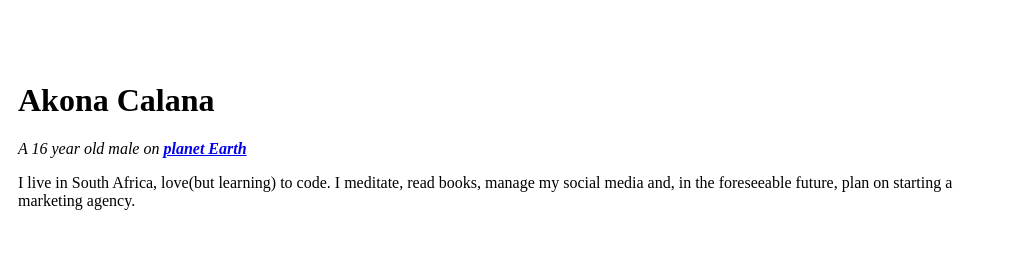
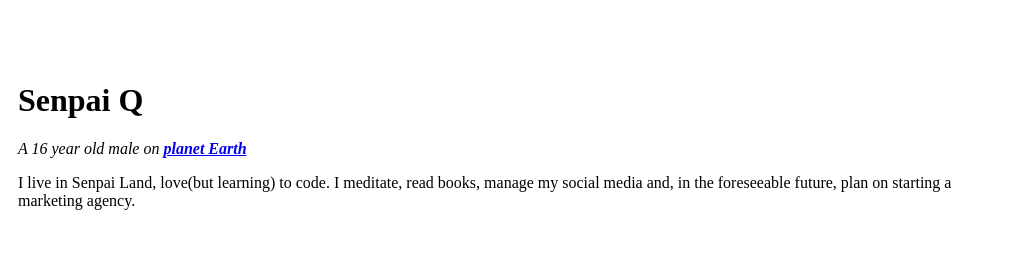
Before and after one commit to SenpaiQ/practiceweb1, a plain HTML site: page index.html in a window 1280 px wide. Shown: the top 280 px of the page, 258-1280 px from the left. Drawn offline with Linux system fonts and the light colour scheme.

Commit message:
Update index.html

```diff
--- a/index.html
+++ b/index.html
@@ -10,9 +10,9 @@
   <table cellspacing="20">
     <tr>
       <td><img src="images/html5 logo.png" alt="Image of html5"></td>
-      <td><h1>Akona Calana</h1>
+      <td><h1>Senpai Q</h1>
       <p><em>A 16 year old male on <strong><a href="https://earth.google.com/web">planet Earth</a></strong></em></p>
-      <p>I live in South Africa, love(but learning) to code. I meditate, read books, manage my social media and, in the foreseeable future, plan on starting a marketing agency.</p></td>
+      <p>I live in Senpai Land, love(but learning) to code. I meditate, read books, manage my social media and, in the foreseeable future, plan on starting a marketing agency.</p></td>
     </tr>
   </table>
 
```
